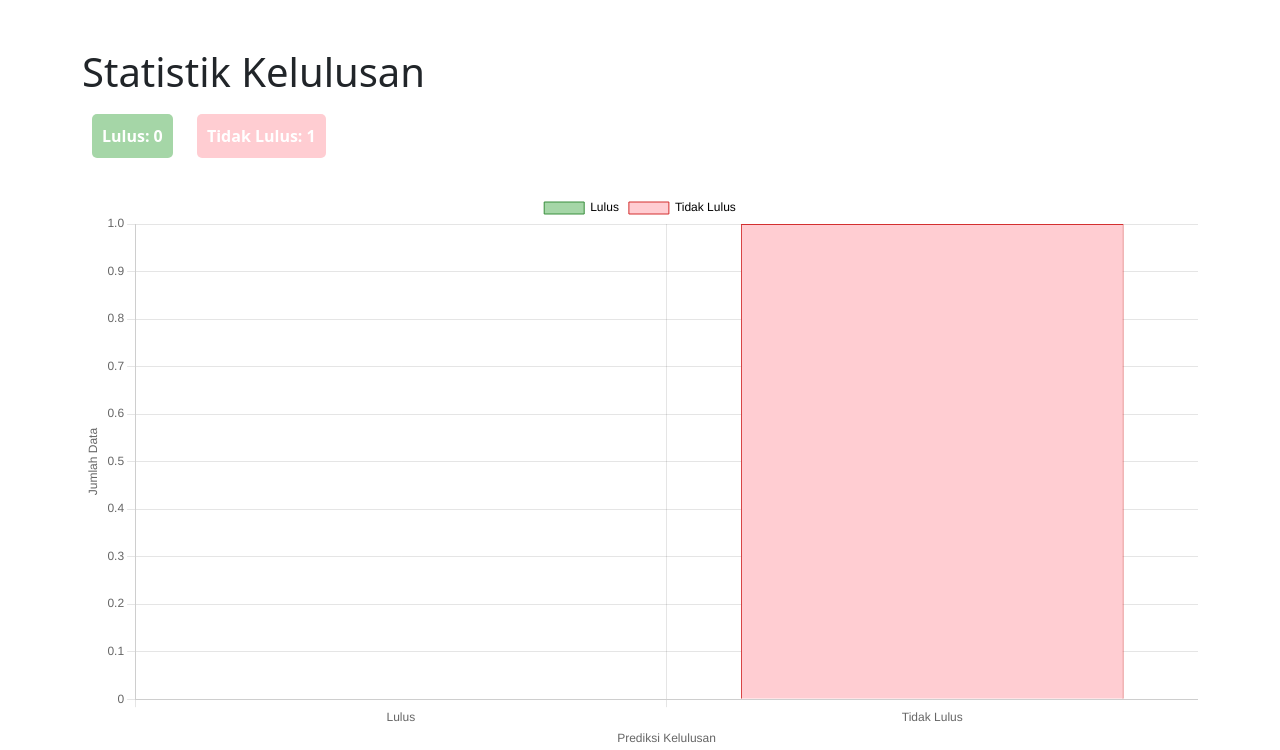
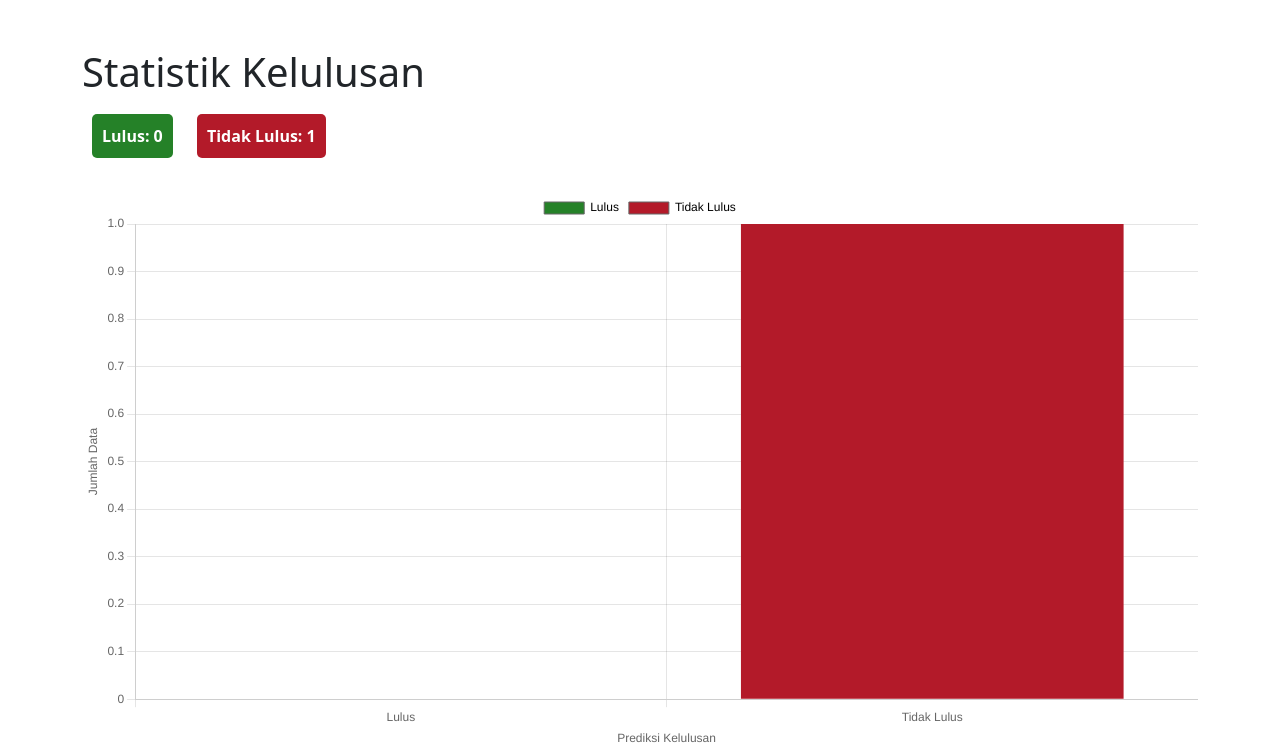
Before and after one commit to rizaledc/PASD-Kelompok-WeCan, a Flask app: page /statistik in a window 1280 px wide. Shown: the part 56-806 px from the top of the page. Run offline with Flask 3, Linux system fonts and the light colour scheme; a user stored in the database is signed in; tables that the repository leaves empty hold one stand-in row (values such as "Sample post").

Commit message:
Push edited Color

```diff
--- a/app/templates/statistik.html
+++ b/app/templates/statistik.html
@@ -16,24 +16,22 @@
             border-radius: 5px;
         }
         .lulus-box {
-            background-color: #A5D6A7; /* Green for Lulus */
+            background-color:rgb(37, 129, 40); /* Darker Green */
         }
         .gagal-box {
-            background-color: #FFCDD2; /* Red for Tidak Lulus */
+            background-color:rgb(179, 26, 41); /* Darker Red */
         }
     </style>
 </head>
 <body>
 
-<!-- Header with Navbar -->
 <nav class="navbar navbar-expand-lg navbar-light bg-light">
     <div class="container">
         <a class="navbar-brand" href="{{ url_for('home') }}">Statistik</a>
         <div class="collapse navbar-collapse">
             <ul class="navbar-nav ms-auto">
                 <li class="nav-item">
-                    <a class="nav-link" href="{{ url_for('home') }}">Dashboard</a> <!-- Added Dashboard menu link -->
-                </li>
+                    <a class="nav-link" href="{{ url_for('home') }}">Dashboard</a> </li>
                 <li class="nav-item">
                     <a class="nav-link active" href="{{ url_for('statistik') }}">Statistik</a>
                 </li>
@@ -51,7 +49,6 @@
 <div class="container mt-5">
     <h1>Statistik Kelulusan</h1>
 
-    <!-- Display the boxes for Lulus and Tidak Lulus counts -->
     <div class="mb-4">
         <div class="box lulus-box">
             Lulus: {{ pass_count }}
@@ -61,7 +58,6 @@
         </div>
     </div>
 
-    <!-- Grafik Statistik Lulus/Tidak Lulus -->
     <div>
         <canvas id="statistikChart" width="400" height="200"></canvas>
     </div>
@@ -73,11 +69,10 @@
             data: {
                 labels: ['Lulus', 'Tidak Lulus'],
                 datasets: [{
-                    label: 'Prediksi Kelulusan',  // Label for the dataset
-                    data: [{{ pass_count }}, {{ fail_count }}],  // Data for Lulus and Tidak Lulus
-                    backgroundColor: ['#A5D6A7', '#FFCDD2'],  // Green for Lulus, Red for Tidak Lulus
-                    borderColor: ['#388E3C', '#D32F2F'],
-                    borderWidth: 1
+                    label: 'Prediksi Kelulusan',
+                    data: [{{ pass_count }}, {{ fail_count }}],
+                    backgroundColor: ['rgb(37, 129, 40)', 'rgb(179, 26, 41)'], /* Bolder Green and Red */
+                    borderWidth: 0 /* No border */
                 }]
             },
             options: {
@@ -85,18 +80,16 @@
                 plugins: {
                     legend: {
                         labels: {
-                            color: 'black', // Color of legend text
+                            color: 'black',
                             generateLabels: function(chart) {
                                 return [
                                     {
                                         text: 'Lulus',
-                                        fillStyle: '#A5D6A7',  // Green for Lulus
-                                        strokeStyle: '#388E3C'
+                                        fillStyle: 'rgb(37, 129, 40)' /* Bolder Green for legend */
                                     },
                                     {
                                         text: 'Tidak Lulus',
-                                        fillStyle: '#FFCDD2',  // Red for Tidak Lulus
-                                        strokeStyle: '#D32F2F'
+                                        fillStyle: 'rgb(179, 26, 41)' /* Bolder Red for legend */
                                     }
                                 ];
                             }
@@ -108,13 +101,13 @@
                         beginAtZero: true,
                         title: {
                             display: true,
-                            text: 'Jumlah Data'  // Y-axis label
+                            text: 'Jumlah Data'
                         }
                     },
                     x: {
                         title: {
                             display: true,
-                            text: 'Prediksi Kelulusan'  // X-axis label
+                            text: 'Prediksi Kelulusan'
                         }
                     }
                 }
```
